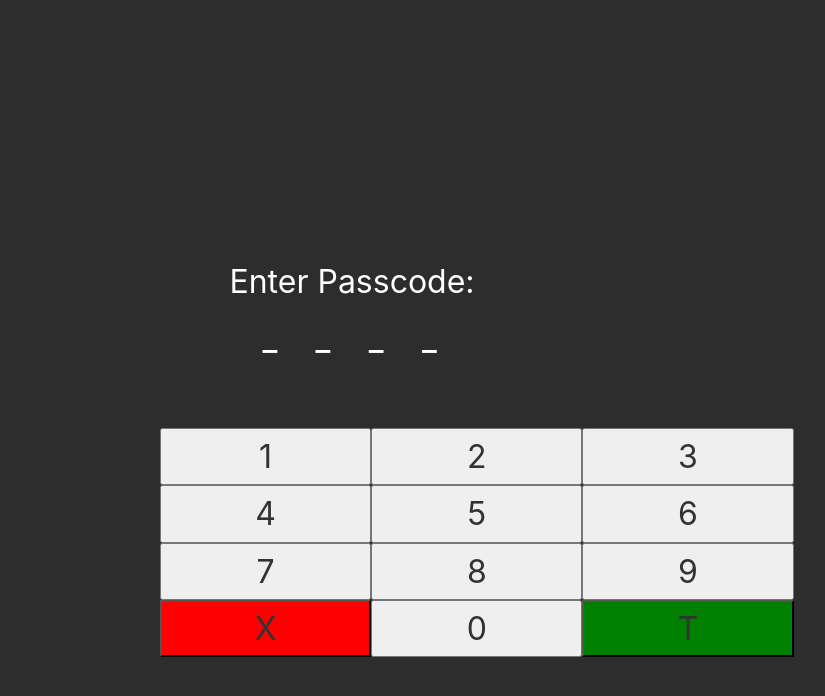
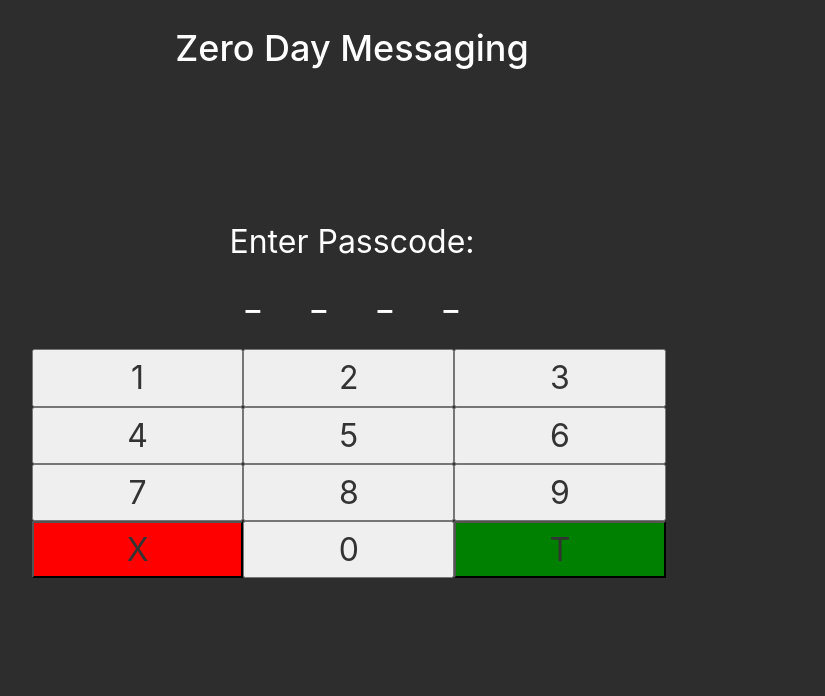
Before and after one commit to Inh3ritance/zero-day, a React (Create React App) app: page / in a window 1280 px wide. Shown: the top 696 px of the page, without its empty margins (288-1113 px from the left). Built offline with nearby package versions, Linux system fonts and the light colour scheme.

Commit message:
Improved UI + checkpoint

```diff
--- a/src/App.css
+++ b/src/App.css
@@ -84,6 +84,18 @@ p, strong {
   width: 100%;
 }
 
+.addUser {
+  margin-top: 5%;
+  background: none;
+  border-radius: 50%;
+  width: 40px;
+  position: relative;
+  left: 35%;
+  font-size: large;
+  height: 40px;
+  color: white;
+}
+
 @media screen and (width < 550px) {
   .sidebar {
     display: none;
--- a/src/App.js
+++ b/src/App.js
@@ -70,8 +70,8 @@ class App extends React.Component {
 
   head() {
     return(
-      <header className="toolbar toolbar-header">
-        <h1 className="title">We do not listen, we do not hear.</h1>
+      <header className='toolbar toolbar-header'>
+        <h1 className='title'>We do not listen, we do not hear.</h1>
       </header>
     );
   }
@@ -93,7 +93,7 @@ class App extends React.Component {
         return(
           <button className="sidebarUserButton" onClick={() => this.setState({ selectedUser: user.username }) }>
             <li className="list-group-item">
-              <img className="img-circle media-object pull-left" src={user.image} width="32" height="32" />
+              <img alt={'user'} className="img-circle media-object pull-left" src={user.image} width="32" height="32" />
               <div className="media-body">
                 <strong>{user.username}</strong>
                 <p>{user.lastMessage}</p>
@@ -105,7 +105,7 @@ class App extends React.Component {
         return(
           <button className="sidebarUserButton" onClick={() => this.setState({ selectedUser: user.username })}>
             <li className="list-group-item">
-              <img className="img-circle media-object pull-left" src={user.image} width="32" height="32" />
+              <img alt={'user'} className="img-circle media-object pull-left" src={user.image} width="32" height="32" />
               <div className="media-body">
                 <strong>{user.username}</strong>
                 <p>{user.lastMessage}</p>
@@ -113,6 +113,8 @@ class App extends React.Component {
             </li>
           </button>
         );
+      } else {
+        return null;
       }
     });
   }
@@ -125,6 +127,7 @@ class App extends React.Component {
           <div className="pane-group">
             <div className="pane-sm sidebar">
               <this.sidebar />
+              <button className='addUser'>+</button>
             </div>
             <div className="pane">
               <this.loadMessages />
--- a/src/Login.css
+++ b/src/Login.css
@@ -1,3 +1,8 @@
+h1 {
+    color: white;
+    text-align: center;
+}
+
 .login-screen {
     background-color: #2D2D2D;
     width: 100%;
@@ -12,7 +17,7 @@
 
 .login-label {
     width: 100%;
-    padding-top: 20%;
+    padding-top: 10%;
     color: white;
     text-align: center;
     font-size: xx-large;
@@ -20,7 +25,10 @@
 }
 
 .input-scores {
-    margin-left: 40%;
+    width: 100%;
+    margin: auto;
+    text-align: center;
+    margin-bottom: 2%;
 }
 
 .input-bar {
@@ -28,23 +36,23 @@
     color: white;
     display: inline;
     text-align: center;
-    margin-left: 5%;
     font-size: xx-large;
+    padding-left: 2%;
+    padding-right: 2%;
 }
 
 .dial-button {
     font-size: xx-large;
     text-align: center;
-
     width: 33%;
 }
 
 .dial-pad {
     margin-top: 5%;
     width: 50%;
-    margin-left: 35%;
-    margin-right: 35%;
-
+    min-width: 250px;
+    max-width: 750px;
+    margin: auto;
 }
 
 body {
--- a/src/Login.js
+++ b/src/Login.js
@@ -1,6 +1,6 @@
 import React from 'react';
 import sha512 from 'crypto-js/sha512';
-import Xor from './Utility';
+import { Xor, Rounds } from './Utility';
 import './Login.css';
 
 class Login extends React.Component {
@@ -19,11 +19,19 @@ class Login extends React.Component {
     submit(e) {
         e.preventDefault();
         if(window.localStorage.getItem('setPasscode')) {
-            // Login attempt -> llogin funcs
+            let key = Xor(window.sessionStorage.getItem('sessionKey'), window.localStorage.getItem('appKey'));
+            const firstRound = Rounds(key, 1);
+
         } else if(this.state.key_code_1 !== null && this.state.key_code_2 !== null && this.state.key_code_3 !== null && this.state.key_code_4 !== null) {
             window.sessionStorage.setItem('sessionKey', sha512(`${this.state.key_code_1}${this.state.key_code_2}${this.state.key_code_3}${this.state.key_code_4}`).toString());
             window.localStorage.setItem('setPasscode', true);
-            window.localStorage.setItem('appKey', Xor(sha512(window.crypto.getRandomValues(new Uint32Array(1))[0].toString()).toString(), window.sessionStorage.getItem('sessionKey').toString()));
+            let key = Xor(sha512(window.crypto.getRandomValues(new Uint32Array(1))[0].toString()).toString(), window.sessionStorage.getItem('sessionKey').toString());
+            window.localStorage.setItem('appKey', key);
+            const firstRound = Rounds(key, 1);
+            let verify = JSON.stringify({
+                verify: true,
+            });
+
             this.forceUpdate();
         }
     }
@@ -57,8 +65,9 @@ class Login extends React.Component {
     render () {
         return(
             <div className='login-screen'>
+                <h1>Zero Day Messaging</h1>
                 <label className='login-label'>Enter Passcode:</label>
-                <div className="input-scores">
+                <div className='input-scores'>
                     <h2 className='input-bar'>{this.state.key_code_1 === null ? '_' : '*' }</h2>
                     <h2 className='input-bar'>{this.state.key_code_2 === null ? '_' : '*' }</h2>
                     <h2 className='input-bar'>{this.state.key_code_3 === null ? '_' : '*' }</h2>
--- a/src/Utility.js
+++ b/src/Utility.js
@@ -1,4 +1,6 @@
-const Xor = (a, b) => {
+import sha512 from 'crypto-js/sha512';
+
+export const Xor = (a, b) => {
     let result = '';
     if(a.length !== b.length) return result;
     for(let i = 0; i < a.length; i++) {
@@ -7,4 +9,30 @@ const Xor = (a, b) => {
     return result;
 }
 
-export default Xor;
+export const Rounds = (str, num) => {
+  if(num <= 0) return str;
+  let rounds = str;
+  let i = 0;
+  while(i < num) {
+    rounds = sha512(rounds, num);
+    i++;
+  }
+  return rounds;
+}
+
+export const NextRound = (str) => {
+  return sha512(str);
+}
+
+export const ConformPlainText = (pt) => {
+  let str = pt;
+  str += "/[EXT:";
+  if(str % 128 !== 0) {
+    while(str % 126 !== 0) {
+      str += "";
+    }
+    str += "]/";
+  } else {
+    return "Extension";
+  }
+}
```
Also changed, not shown: 1 other file (tests, documents, lock files or other folders).
